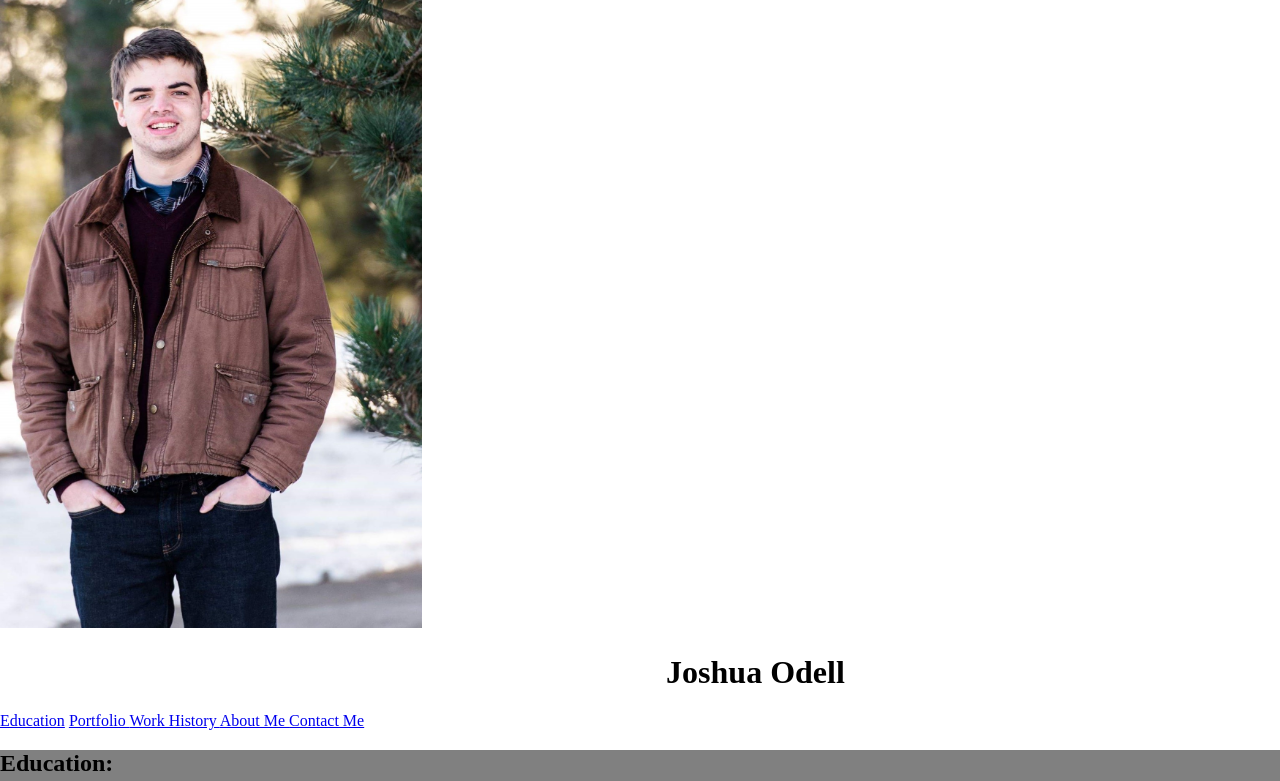
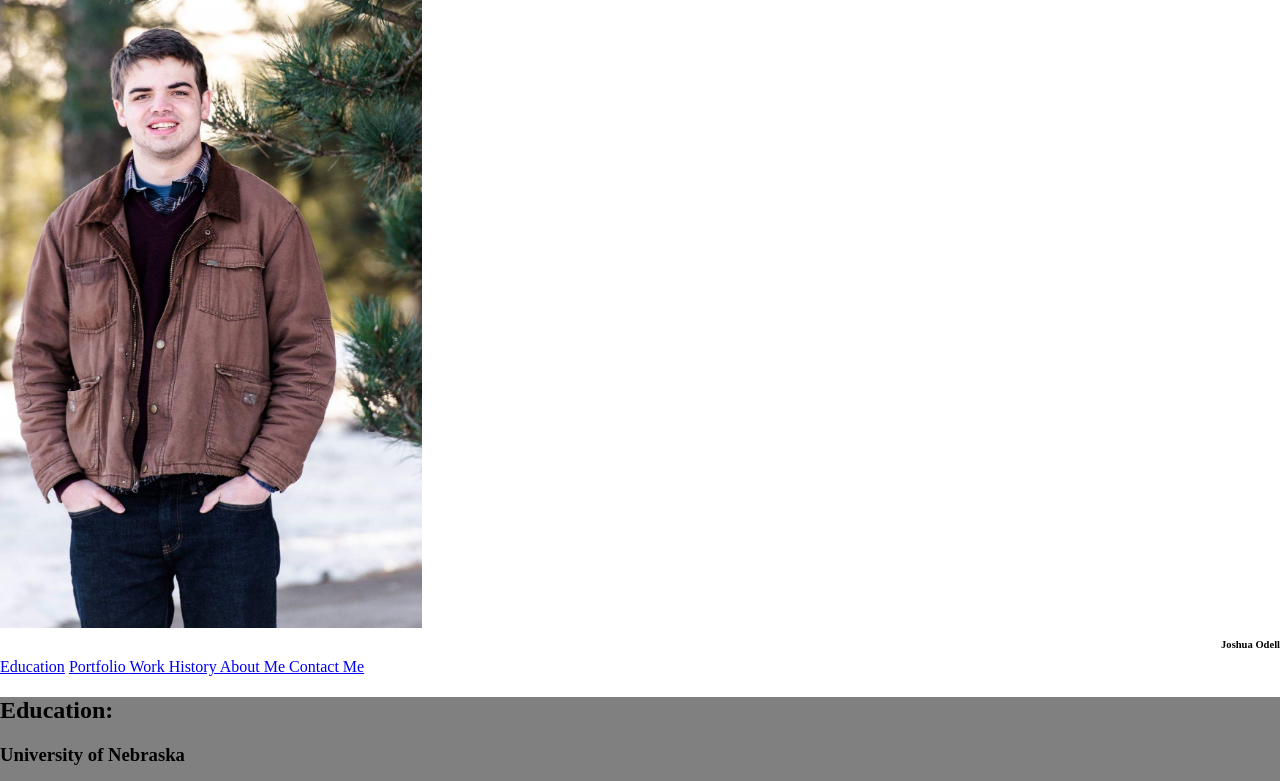
Before and after one commit to Joshua-Odell/Profesional-Website, a plain HTML site: page index.html in a window 1280 px wide. Shown: the top 781 px of the page. Drawn offline with nearby package versions, Linux system fonts and the light colour scheme.

Commit message:
Update style.css

```diff
--- a/style.css
+++ b/style.css
@@ -1,5 +1,5 @@
 h1 {
- width: 66%;
+ font-size: 66%;
  text-align: right;
 }
 
```
